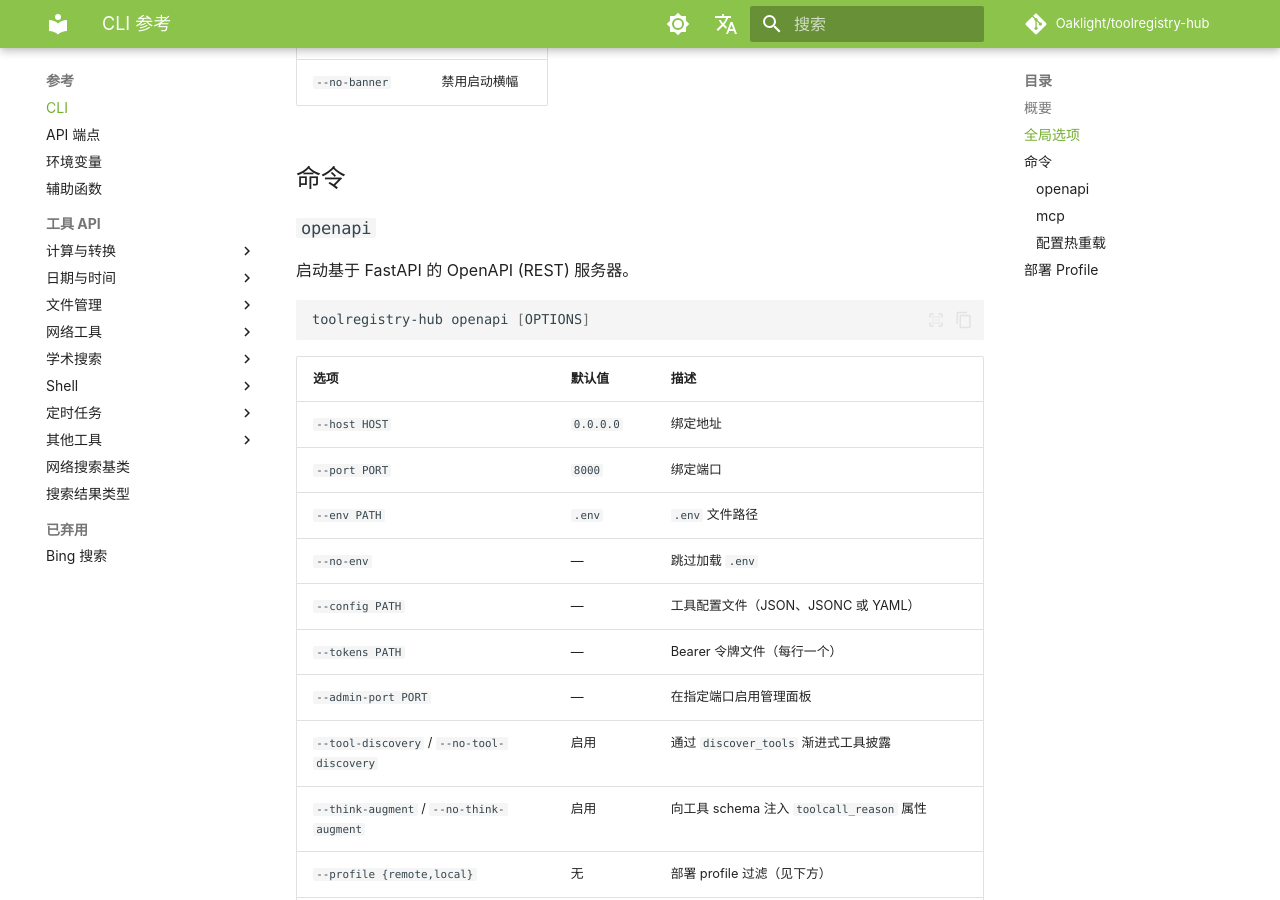
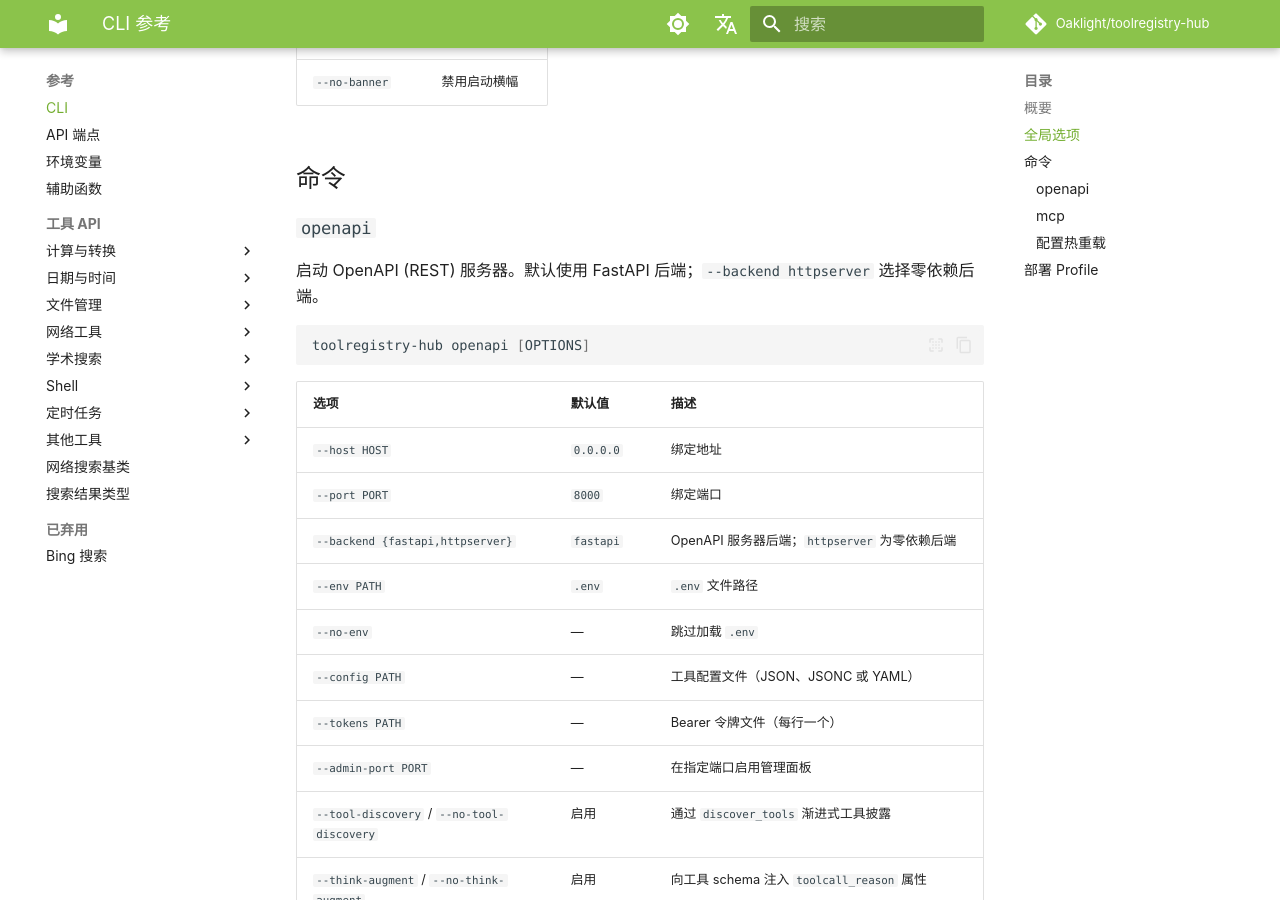
Before and after one commit to Oaklight/toolregistry-hub, an MkDocs documentation site: the page built from docs/reference/cli.md, in a window 1280 px wide and 900 px high, scrolled down 551 px. Built offline with MkDocs 1.6.1 and Material for MkDocs 9.7.7, drawn with Linux system fonts in a browser that asks for light colours; some web fonts are replaced; comment, search, counter and statistics services are not loaded.

Commit message:
docs: 记录 openapi --backend 选项

````diff
--- a/docs/reference/cli.md
+++ b/docs/reference/cli.md
@@ -27,7 +27,7 @@ toolregistry-hub [OPTIONS] COMMAND [COMMAND-OPTIONS]
 
 ### `openapi`
 
-启动基于 FastAPI 的 OpenAPI (REST) 服务器。
+启动 OpenAPI (REST) 服务器。默认使用 FastAPI 后端；`--backend httpserver` 选择零依赖后端。
 
 ```bash
 toolregistry-hub openapi [OPTIONS]
@@ -37,6 +37,7 @@ toolregistry-hub openapi [OPTIONS]
 |------|--------|------|
 | `--host HOST` | `0.0.0.0` | 绑定地址 |
 | `--port PORT` | `8000` | 绑定端口 |
+| `--backend {fastapi,httpserver}` | `fastapi` | OpenAPI 服务器后端；`httpserver` 为零依赖后端 |
 | `--env PATH` | `.env` | `.env` 文件路径 |
 | `--no-env` | — | 跳过加载 `.env` |
 | `--config PATH` | — | 工具配置文件（JSON、JSONC 或 YAML） |
````
Also changed, not shown: docs/changelog.md (+1 -0 lines).
